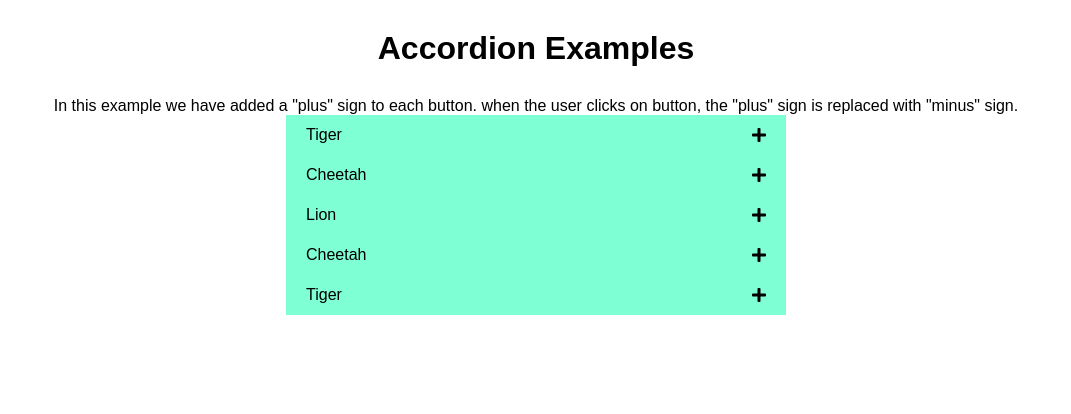
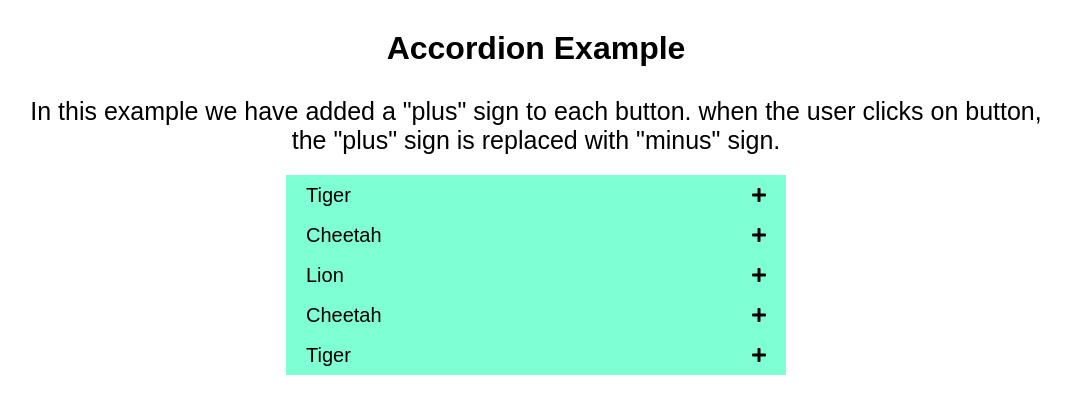
Before and after one commit to domchu/Accordion, a plain HTML site: page index.html in a window 1280 px wide. Shown: the whole page, without its empty margins (104-1175 px from the left). Drawn offline with Linux system fonts and the light colour scheme.

Commit message:
adding more texts and styles

```diff
--- a/index.html
+++ b/index.html
@@ -13,7 +13,7 @@
   </head>
   <body>
     <div class="page-container">
-      <h2>Accordion Examples</h2>
+      <h2>Accordion Example</h2>
       <p>
         In this example we have added a "plus" sign to each button. when the
         user clicks on button, the "plus" sign is replaced with "minus" sign.
--- a/styles.scss
+++ b/styles.scss
@@ -16,6 +16,13 @@ h2 {
   margin: 30px 0;
   font-size: 32px;
 }
+.page-container p {
+  font-size: 25px;
+  width: 80%;
+  text-align: center;
+  margin: auto;
+  margin-bottom: 20px;
+}
 .tab {
   display: flex;
   justify-content: space-between;
@@ -31,6 +38,8 @@ h2 {
 }
 .title {
   margin-left: 20px;
+  font-size: 20px;
+  font-weight: 500;
 }
 .div {
   text-align: center;
```
Also changed, not shown: styles.css, 1 other file.
